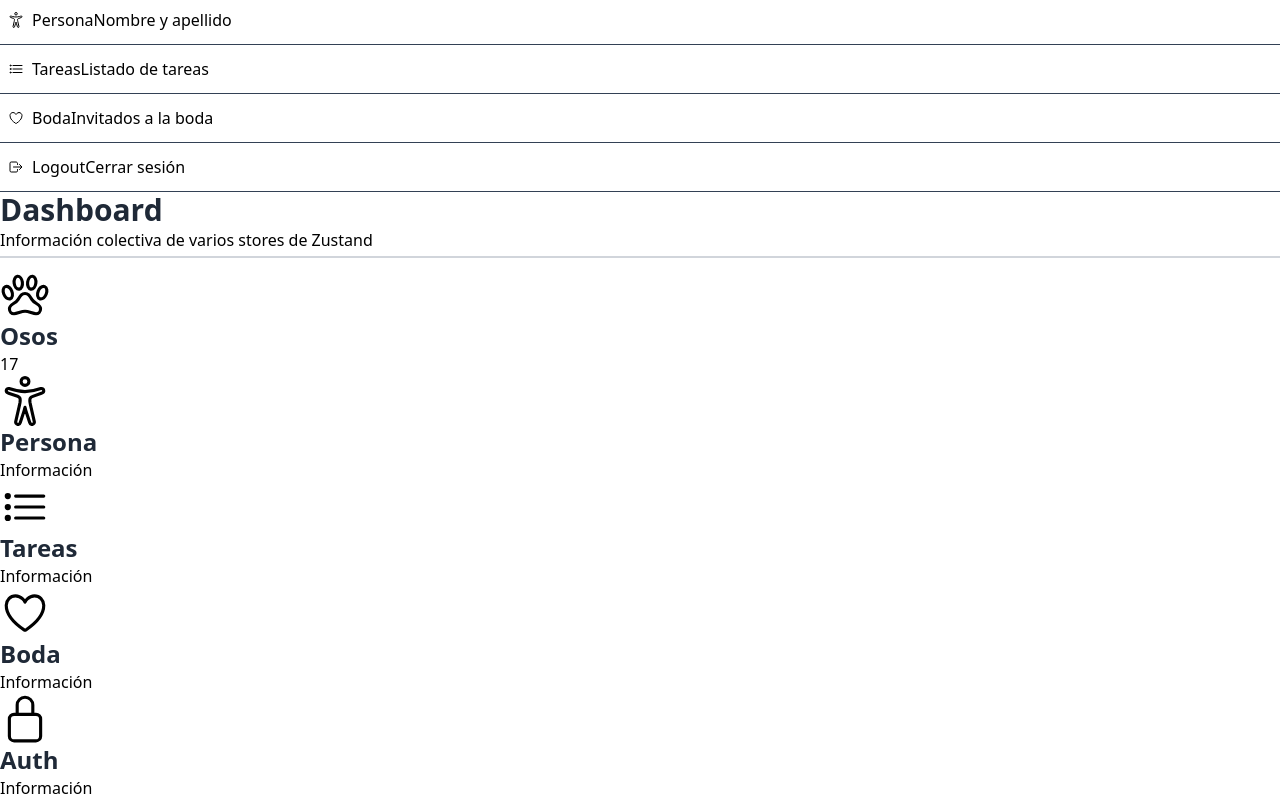
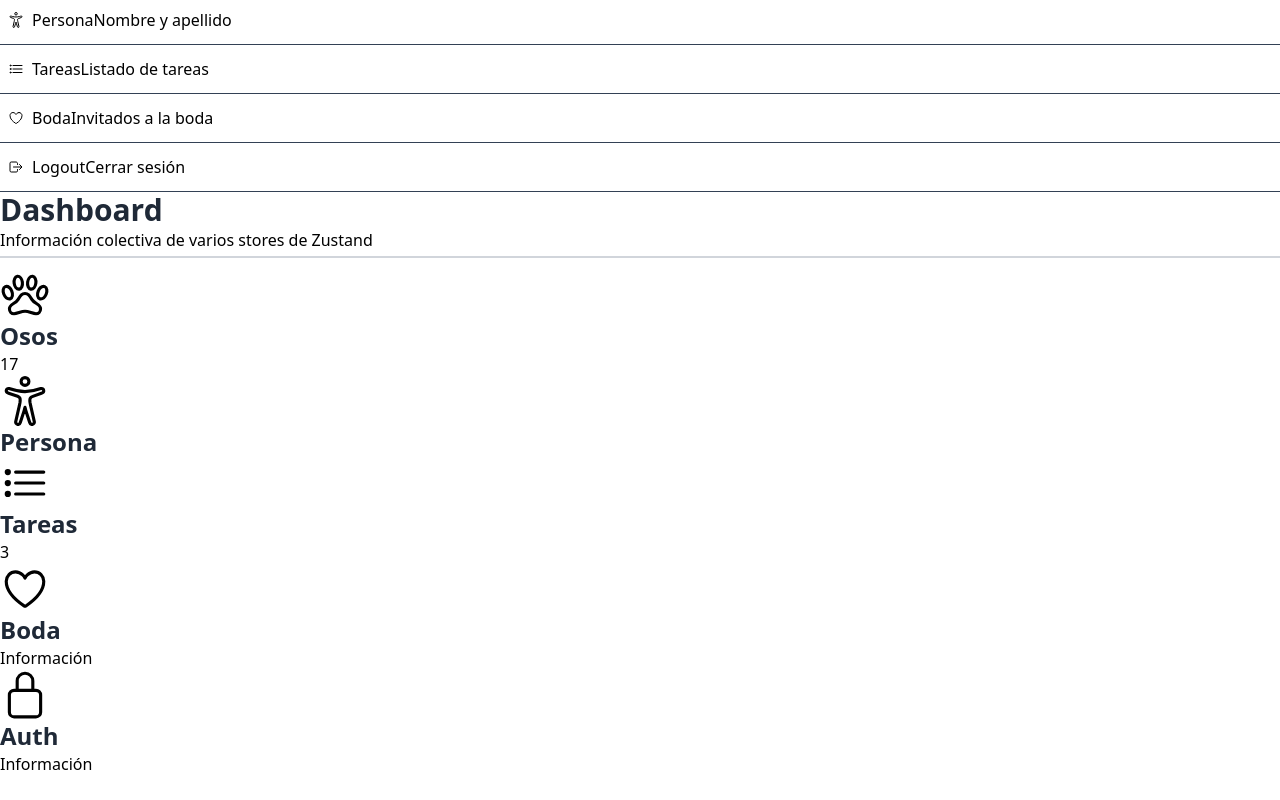
Before and after one commit to M-Suyuc/Dashboard-zuatand-exercises, a React (Vite) app: page /dashboard in a window 1280 px wide. Shown: the part 510-1310 px from the top of the page. After the commit the page ends 1286 px from the top, so only its background shows below. Built offline with nearby package versions, Linux system fonts and the light colour scheme; no server answers.

Commit message:
consumer stores

```diff
--- a/src/pages/dashboard/DashboardPage.tsx
+++ b/src/pages/dashboard/DashboardPage.tsx
@@ -6,11 +6,14 @@ import {
   IoPawOutline
 } from 'react-icons/io5'
 import { WhiteCard } from '../../components'
-import { useBearStore } from '../../stores'
+import { useBearStore, usePersonStore, useTaskStore } from '../../stores'
 
 export const Dashboard = () => {
   // const totalBears = useBearStore((state) => state.computed.totalBears)
   const totalBears = useBearStore((state) => state.totalBears)
+  const personName = usePersonStore((state) => state.firstName)
+  const tasks = useTaskStore((state) => state.tasks)
+  const tasksCount = Object.keys(tasks).length
 
   return (
     <>
@@ -28,13 +31,13 @@ export const Dashboard = () => {
         <WhiteCard centered>
           <IoAccessibilityOutline size={50} className='text-indigo-600' />
           <h2>Persona</h2>
-          <p>Información</p>
+          <p>{personName}</p>
         </WhiteCard>
 
         <WhiteCard centered>
           <IoListOutline size={50} className='text-indigo-600' />
           <h2>Tareas</h2>
-          <p>Información</p>
+          <p>{tasksCount}</p>
         </WhiteCard>
 
         <WhiteCard centered>
```
